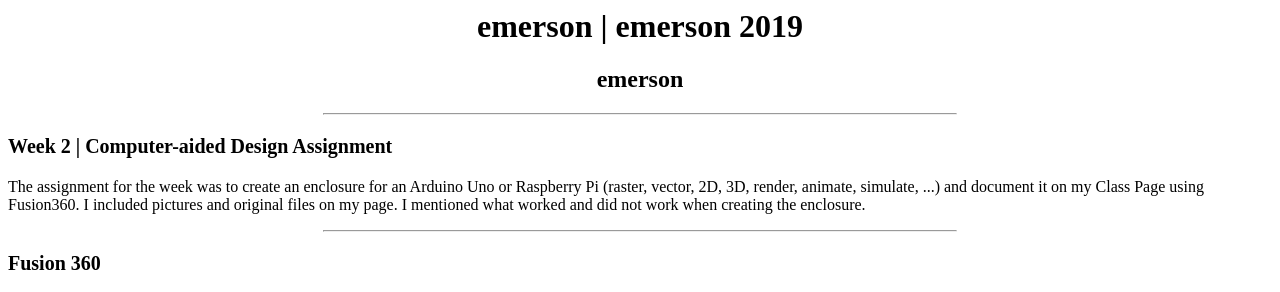
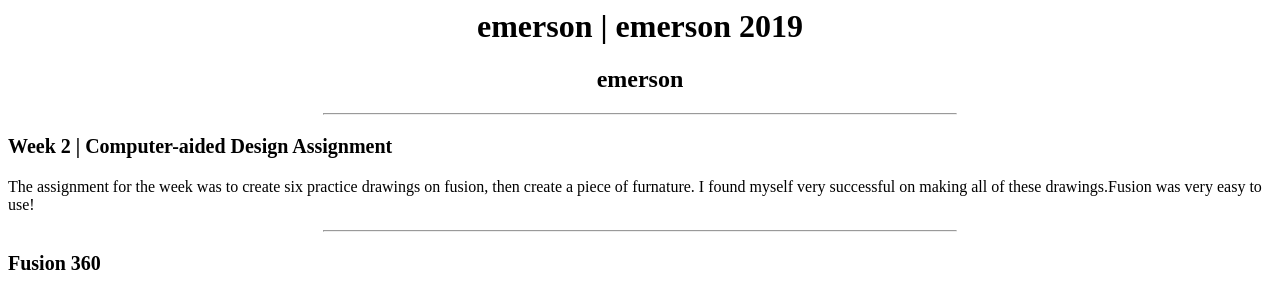
Before and after one commit to mcreynoldse/mcreynoldse, a plain HTML site: page week1.html in a window 1280 px wide. Shown: the top 292 px of the page. Drawn offline with Linux system fonts and the light colour scheme.

Commit message:
Update week1.html

```diff
--- a/week1.html
+++ b/week1.html
@@ -20,8 +20,7 @@ a {font-family:comic sans;font-size:}100%;}
 </p>
 <H3> Week 2 | Computer-aided Design Assignment</h3>
 <p>
-The assignment for the week was to create an enclosure for an Arduino Uno or Raspberry Pi (raster, vector, 2D, 3D, render, animate, simulate, ...) and document it on my Class Page using Fusion360. I included pictures and original files on my page. I mentioned what worked and did not work when creating the enclosure.
-
+The assignment for the week was to create six practice drawings on fusion, then create a piece of furnature. I found myself very successful on making all of these drawings.Fusion was very easy to use!
 </p>
 
 <hr style="width:50%">
```
